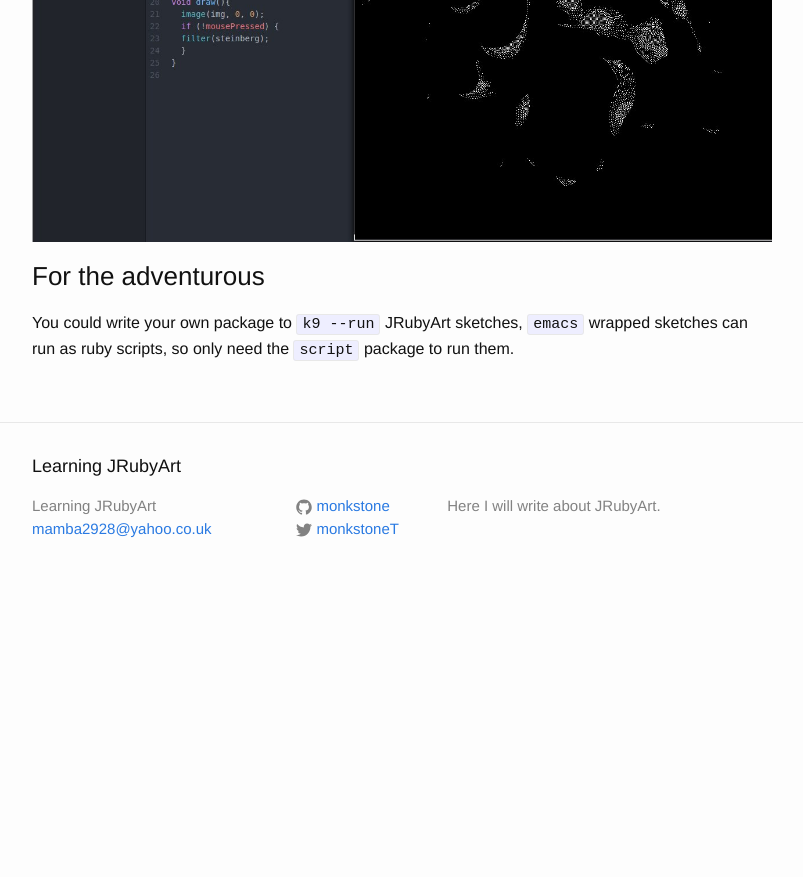
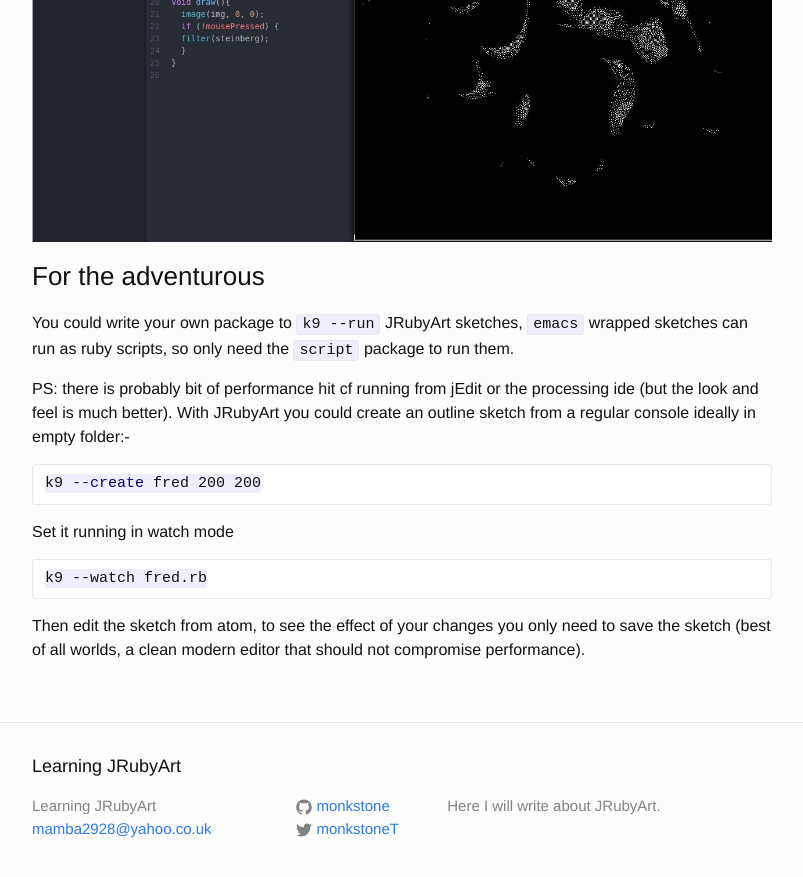
Before and after one commit to monkstone/monkstone.github.com, a Jekyll site: the page built from _posts/2016-07-28-atom-processing.md, in a window 1280 px wide and 900 px high, scrolled down 965 px. Shown: the top 877 px of the window, without its empty margins (238-1041 px from the left). Built offline with Jekyll 4.4.1, drawn with Linux system fonts in a browser that asks for light colours; before the commit the page ends 1565 px from its top, so only the background shows below that.

Commit message:
promote --watch mode

````diff
--- a/_posts/2016-07-28-atom-processing.md
+++ b/_posts/2016-07-28-atom-processing.md
@@ -37,3 +37,16 @@ What`s it look like?:-
 ### For the adventurous ###
 
 You could write your own package to `k9 --run` JRubyArt sketches, `emacs` wrapped sketches can run as ruby scripts, so only need the `script` package to run them.
+
+PS: there is probably bit of performance hit cf running from jEdit or the processing ide (but the look and feel is much better). With JRubyArt you could create an outline sketch from a regular console ideally in empty folder:-
+
+```bash
+k9 --create fred 200 200
+```
+
+Set it running in watch mode
+
+```
+k9 --watch fred.rb
+```
+Then edit the sketch from atom, to see the effect of your changes you only need to save the sketch (best of all worlds, a clean modern editor that should not compromise performance).
````
